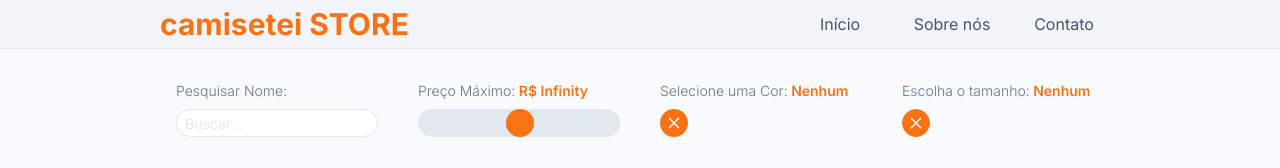
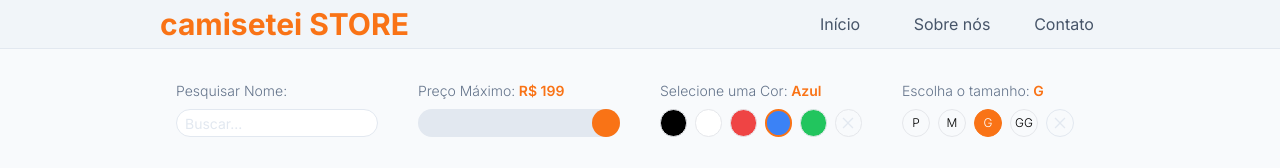
Before and after one commit to edgardamasceno-dev/20240402-assignment, a Next.js app: page / in a window 1280 px wide. Shown: the top 168 px of the page. Built offline with nearby package versions, Linux system fonts and the light colour scheme; grey boxes are pictures that could not be loaded.

Commit message:
fix[filter]: fix Color Selector and Size Selector

```diff
--- a/src/app/page.js
+++ b/src/app/page.js
@@ -6,7 +6,16 @@ export default async function Home() {
   const data = await list();
   return (
     <main className="flex flex-col items-center justify-between py-4 px-0">
-      <Filter />
+      <Filter
+        names={data.names}
+        currentName={null || ''}
+        colors={data.colors}
+        currentColor={null || 'Nenhum'}
+        sizes={data.sizes}
+        currentSize={'g' || 'Nenhum'}
+        minPrice={null || 0}
+        maxPrice={null || 199}
+      />
       <Suspense fallback={<h1>Carregando lista de produtos...</h1>}>
         <ProductList products={data.products} />
       </Suspense>
--- a/src/components/ColorsSelector/index.jsx
+++ b/src/components/ColorsSelector/index.jsx
@@ -1,9 +1,13 @@
 import { clsx } from 'clsx';
-import { useState } from 'react';
+import { useEffect, useState } from 'react';
 import { AiOutlineClose } from "react-icons/ai";
 
 export const ColorSelector = ({ colors, label, color = 'Nenhum', onColorChange }) => {
-  const [selectedColor, setSelectedColor] = useState(color);
+  const [selectedColor, setSelectedColor] = useState(color.toLowerCase());
+
+  useEffect(() => {
+    setSelectedColor(color.toLowerCase());
+  }, [color]);
 
   const colorMap = {
     preto: 'bg-black text-white',
@@ -19,13 +23,13 @@ export const ColorSelector = ({ colors, label, color = 'Nenhum', onColorChange }
     vermelho: 'Vermelho',
     azul: 'Azul',
     verde: 'Verde',
-    Nenhum: ''
   };
 
-  const handleSelectNone = () => {
-    setSelectedColor("Nenhum");
+  const handleSelectColor = (color) => {
+    const normalizedColor = color.toLowerCase();
+    setSelectedColor(normalizedColor);
     if (onColorChange) {
-      onColorChange("Nenhum");
+      onColorChange(color);
     }
   };
 
@@ -33,39 +37,39 @@ export const ColorSelector = ({ colors, label, color = 'Nenhum', onColorChange }
     <div className='flex flex-col gap-2'>
       <label className='text-slate-500 font-light text-sm'>{label}
         <span className='font-semibold text-orange-500'>
-          {" "}{selectedColor !== "Nenhum" ? colorNameMap[selectedColor] : "Nenhum"}
+          {" "}{selectedColor !== 'nenhum' ? colorNameMap[selectedColor] || selectedColor : 'Nenhum'}
         </span>
       </label>
       <div className="flex space-x-2">
-        {colors.map(color => (
+        {colors.map((color) => (
           <button
             key={color}
-            onClick={() => setSelectedColor(color)}
+            onClick={() => handleSelectColor(color)}
             className={clsx(
               'h-7 w-7 border rounded-full flex justify-center items-center',
-              colorMap[color.toString().toLowerCase()],
+              colorMap[color.toLowerCase()],
               {
-                'border-2 border-orange-500': selectedColor === color,
-                'border slate-200': selectedColor !== color,
+                'border-2 border-orange-500': selectedColor === color.toLowerCase(),
+                'border slate-200': selectedColor !== color.toLowerCase(),
               }
             )}
           >
           </button>
         ))}
         <button
-          onClick={handleSelectNone}
+          onClick={() => handleSelectColor('Nenhum')}
           className={clsx(
             'h-7 w-7 border rounded-full flex justify-center items-center',
             {
-              'border-2 border-orange-500 bg-orange-500': selectedColor === "Nenhum",
-              'border slate-200': selectedColor !== "Nenhum",
+              'border-2 border-orange-500 bg-orange-500': selectedColor === 'nenhum',
+              'border slate-200': selectedColor !== 'nenhum',
             }
           )}
         >
           <AiOutlineClose className={clsx(
+            'text-slate-200',
             {
-              'text-white': selectedColor === "Nenhum",
-              'text-slate-200': selectedColor !== "Nenhum",
+              'text-white': selectedColor === 'nenhum',
             }
           )} />
         </button>
--- a/src/components/Filter/index.jsx
+++ b/src/components/Filter/index.jsx
@@ -39,7 +39,7 @@ export const Filter = ({
                     <ColorSelector
                         label="Selecione uma Cor:"
                         colors={colors}
-                        color={currentColor}
+                        color={'Azul'}
                         onColorChange={onFilterChange}
                     />
                 </div>
--- a/src/components/SizeSelector/index.jsx
+++ b/src/components/SizeSelector/index.jsx
@@ -1,17 +1,27 @@
 import { clsx } from 'clsx';
-import { useState } from 'react';
+import { useEffect, useState } from 'react';
 import { AiOutlineClose } from "react-icons/ai";
 
 export const SizeSelector = ({ sizes, label, size = 'Nenhum', onSizeChange }) => {
     const [selectedSize, setSelectedSize] = useState(size);
+    const [displaySize, setDisplaySize] = useState(size);
 
-    const handleSizeChange = (size) => {
-        setSelectedSize(size);
-        if (onSizeChange) onSizeChange(size);
+    useEffect(() => {
+        setSelectedSize(size.toLowerCase());
+        setDisplaySize(size.toUpperCase());
+    }, [size]);
+
+    const handleSizeChange = (selectedSize) => {
+        setSelectedSize(selectedSize.toLowerCase());
+        setDisplaySize(selectedSize);
+        if (onSizeChange) {
+            onSizeChange(selectedSize);
+        }
     };
 
     const handleSelectNone = () => {
-        setSelectedSize("Nenhum");
+        setSelectedSize("nenhum");
+        setDisplaySize("Nenhum");
         if (onSizeChange) onSizeChange("Nenhum");
     };
 
@@ -19,7 +29,7 @@ export const SizeSelector = ({ sizes, label, size = 'Nenhum', onSizeChange }) =>
         <div className='flex flex-col gap-2'>
             <label className='text-slate-500 font-light text-sm'>{label}
                 <span className='font-semibold text-orange-500'>
-                    {" "}{selectedSize !== "Nenhum" ? selectedSize : "Nenhum"}
+                    {" "}{displaySize}
                 </span>
             </label>
             <div className="flex space-x-2">
@@ -30,8 +40,8 @@ export const SizeSelector = ({ sizes, label, size = 'Nenhum', onSizeChange }) =>
                         className={clsx(
                             'select-none border rounded-full text-xs flex justify-center items-center px-2 py-1 w-7 h-7 font-light',
                             {
-                                'bg-orange-500 text-white border-orange-500': selectedSize === size,
-                                'hover:bg-orange-500 hover:text-white hover:border-orange-500': selectedSize !== size,
+                                'bg-orange-500 text-white border-orange-500': selectedSize === size.toLowerCase(),
+                                'hover:bg-orange-500 hover:text-white hover:border-orange-500': selectedSize !== size.toLowerCase(),
                             }
                         )}
                     >
@@ -41,11 +51,10 @@ export const SizeSelector = ({ sizes, label, size = 'Nenhum', onSizeChange }) =>
                 <button
                     onClick={handleSelectNone}
                     className={clsx(
-                        'select-none border rounded-full flex justify-center items-center',
-                        'w-7 h-7',
+                        'select-none border rounded-full flex justify-center items-center w-7 h-7',
                         {
-                            'bg-orange-500 border-orange-500 text-white': selectedSize === "Nenhum",
-                            'border-slate-200 text-slate-200 hover:border-orange-500 hover:text-orange-500': selectedSize !== "Nenhum",
+                            'bg-orange-500 border-orange-500 text-white': selectedSize === "nenhum",
+                            'border-slate-200 text-slate-200 hover:border-orange-500 hover:text-orange-500': selectedSize !== "nenhum",
                         }
                     )}
                 >
```
